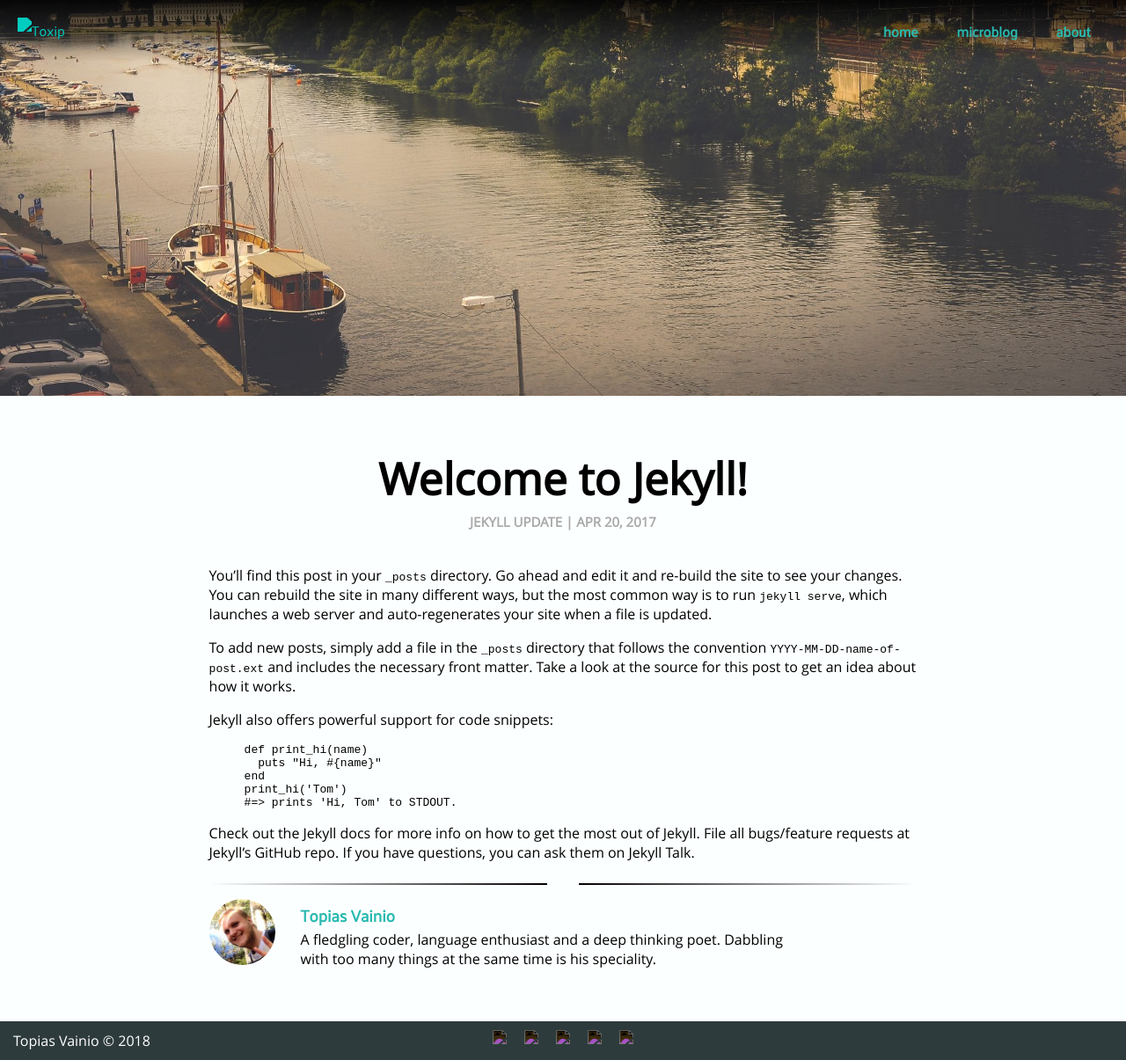
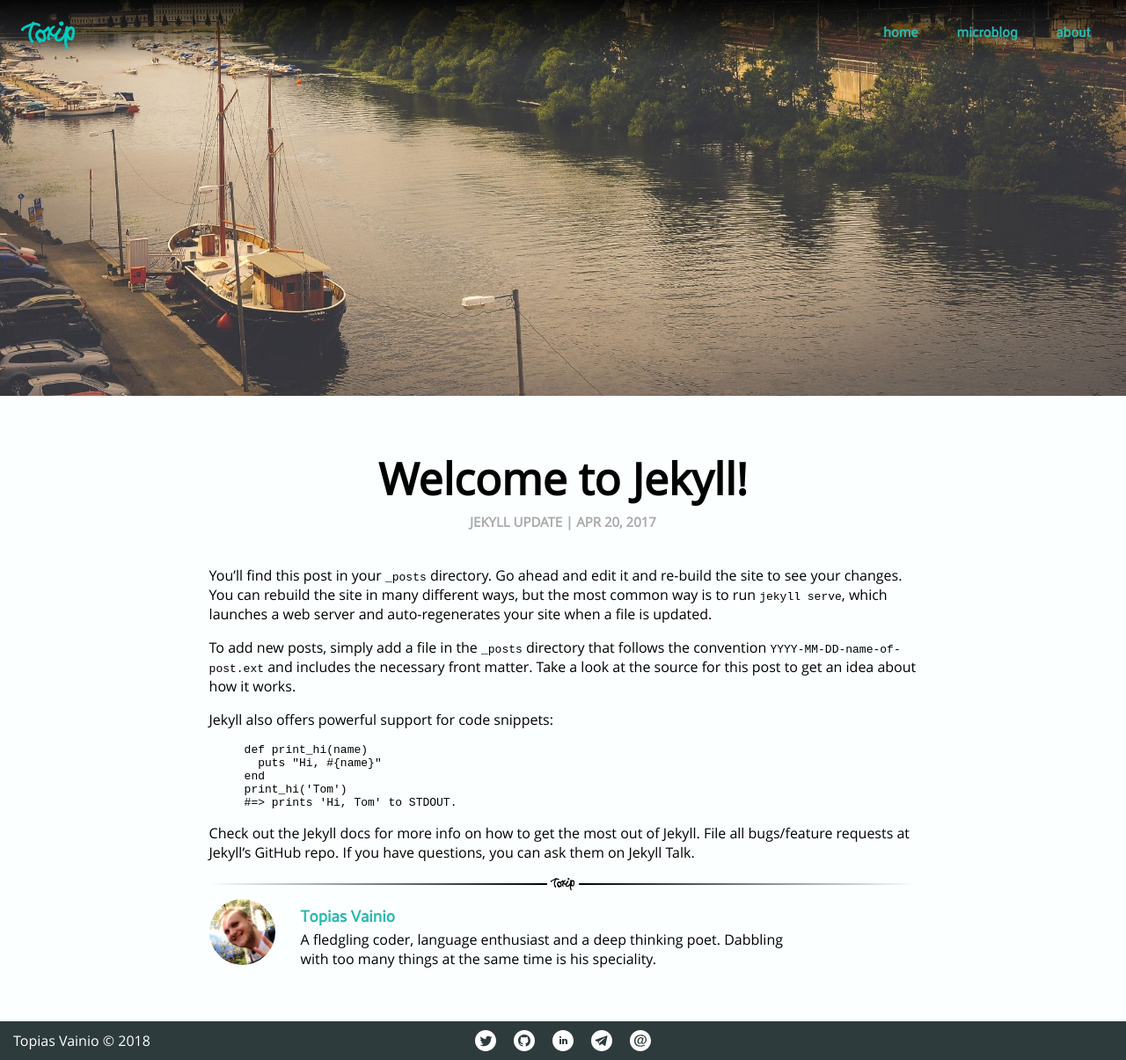
Before and after one commit to topiasv/toxip.net, a Jekyll site: the page built from _posts/2017-04-20-welcome-to-jekyll.markdown, in a window 1280 px wide and 1205 px high. Shown: the whole window at 88% size. Built offline with Jekyll 4.4.1, drawn with Linux system fonts in a browser that asks for light colours; nearby versions of some CDN libraries.

Commit message:
Fix broken images and more

```diff
--- a/_includes/nav.html
+++ b/_includes/nav.html
@@ -1,7 +1,7 @@
 
 <div id="navbar">
   <a class="site-logo svg-link" href="/">
-    <img class="svg" src="/img/signature.svg" alt="Toxip">
+    <img class="svg" src="{{ site.url }}/img/signature.svg" alt="Toxip">
   </a>
   <div id="menu-toggle" onclick=toggleMenu()>
     <span></span>
--- a/_layouts/post.html
+++ b/_layouts/post.html
@@ -4,12 +4,12 @@ layout: toxip
 
 <div class="header snap-to-bot" style="background-image: url('/img/{% if page.header-img %}{{ page.header-img }}{% else %}{{ site.header-img }}{% endif %}');"></div>
 <div class="content">
-  <article class="post" itemscope itemtype="https://schema.org/BlogPosting">
+  <article class="post h-entry" itemscope itemtype="https://schema.org/BlogPosting">
 
     <header class="post-header">
-      <h1 class="post-title" itemprop="name headline">{{ page.title | escape }}</h1>
+      <h1 class="post-title p-name" itemprop="name headline">{{ page.title | escape }}</h1>
       <div class="post-meta">
-        <span class="post-category">{% for category in page.categories %}{{ category }} {% endfor %}</span> | <span itemprop="datePublished">{{ page.date | date: "%b %-d, %Y" }}</span>
+        <span class="post-category">{% for category in page.categories %}{{ category }} {% endfor %}</span> | <time class="dt-published" itemprop="datePublished" datetime="{{ page.date }}">{{ page.date | date: "%b %-d, %Y" }}</time>
       </div>
     </header>
 
@@ -24,10 +24,10 @@ layout: toxip
         {% endfor %}
       </div>
       <div class="post-author-container">
-        <a class="post-avatar-link" href="{{ site.url }}{{ site.baseurl }}author"><img class="post-avatar" src="/img/avatar.jpg"/></a>
+        <a class="post-avatar-link" href="{{ site.url }}{{ site.baseurl }}"><img class="post-avatar" src="/img/avatar.jpg"/></a>
         <div class="post-author-info">
-          <a class="post-author" itemprop="author" itemscope itemtype="https://schema.org/Person" href="{{ site.url }}{{ site.baseurl }}author"><h3>{{ site.author }}</h3></a>
-          <p class="post-author-bio">{{ site.bio }}</p>
+          <a class="post-author p-author h-card" itemprop="author" itemscope itemtype="https://schema.org/Person" href="{{ site.url }}{{ site.baseurl }}author"><h3>{{ site.author }}</h3></a>
+          <p class="post-author-bio p-note">{{ site.bio }}</p>
         </div>
       </div>
     </footer>
```
Also changed, not shown: index.html (+4 -4 lines), img/icons/email.svg, img/icons/github.svg, img/icons/linkedin.svg, img/icons/telegram.svg, img/icons/twitter.svg, img/signature.svg.
